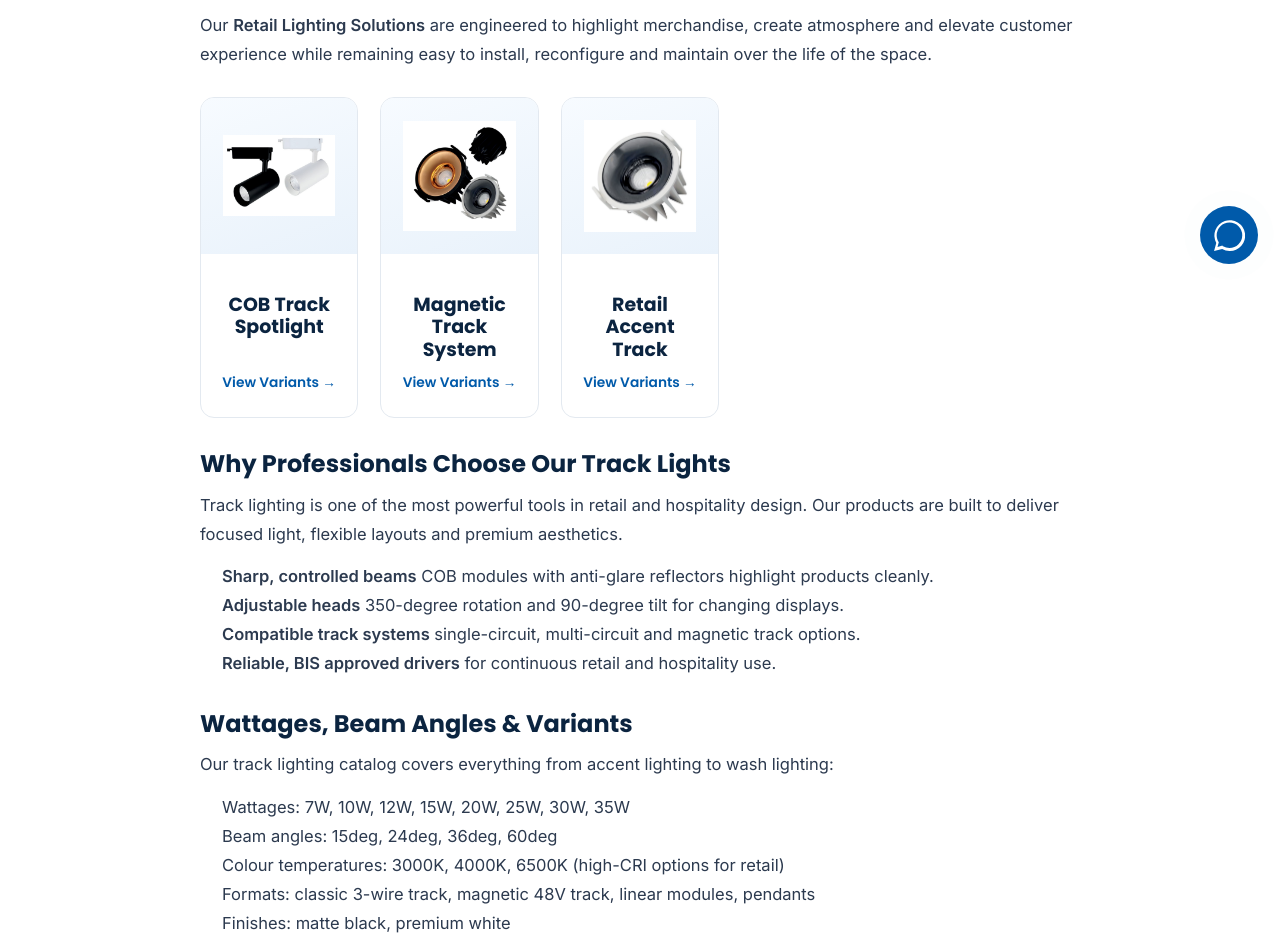
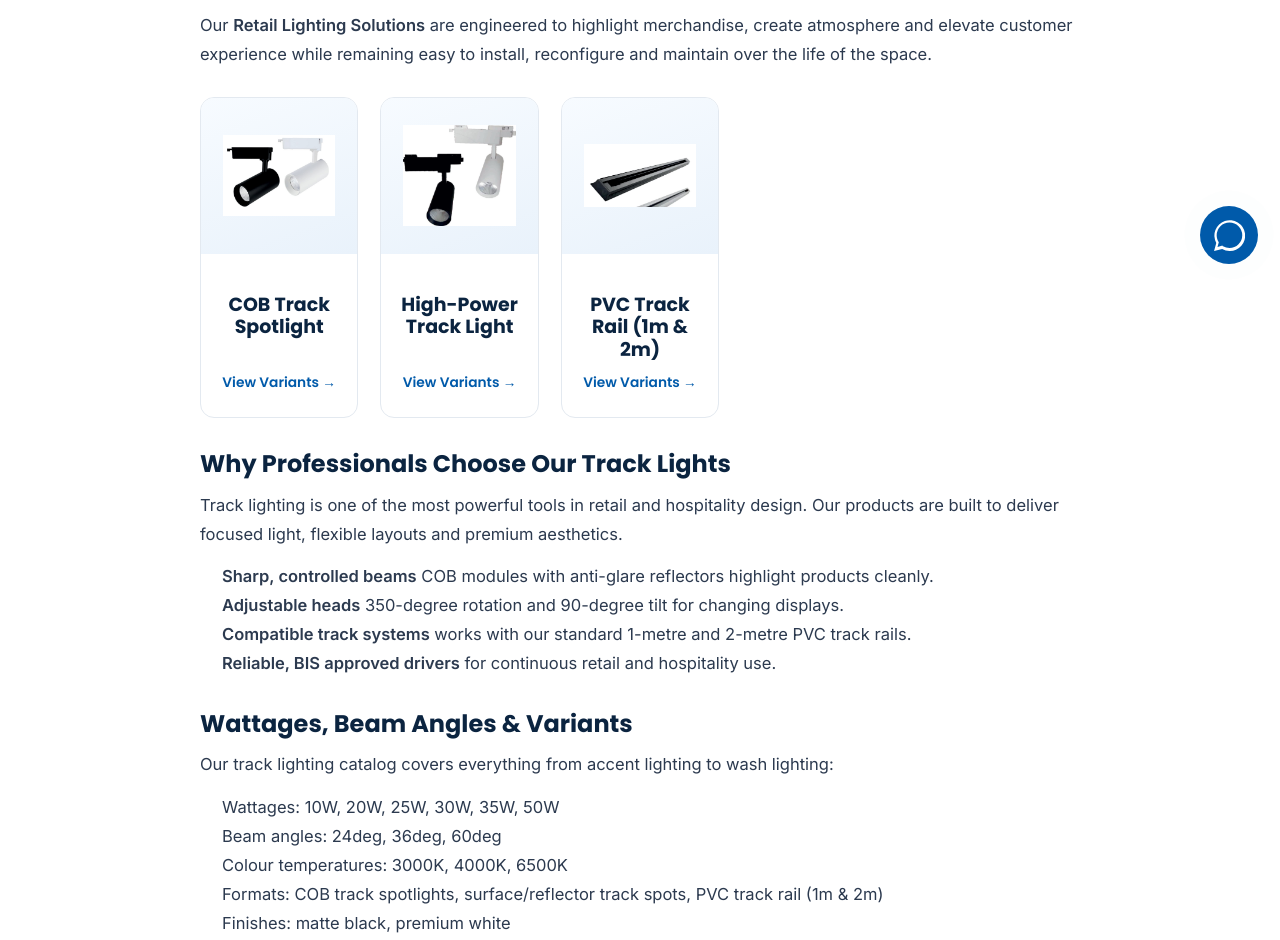
Before and after one commit to RomeomittalOP/SOLID, a plain HTML site: page led-track-lights.html in a window 1280 px wide. Shown: the part 514-1454 px from the top of the page. Drawn offline with Linux system fonts and the light colour scheme.

Commit message:
Fix client-flagged title mismatches on Track page + remove false magnetic/smart-track claims
led-track-lights:
- 3 card titles were wrong (Magnetic Track System, Retail Accent Track
  did not exist in SOLID lineup). Replaced with real product types:
  COB Track Spotlight, High-Power Track Light, PVC Track Rail (1m & 2m).
- Spec list removed magnetic 48V track and tightened wattage/beam ranges
  to what SOLID actually manufactures.
- Compatible-track-systems bullet now references only the SOLID PVC rail.
- Keywords meta dropped magnetic-track-lighting, added PVC track rail.

Blog posts (20-years, how-to-choose):
- Our portfolio sentences no longer claim Magnetic Track Lighting or
  Smart Lighting Compatible Fixtures. Industry commentary about market
  trends kept since it is general, not a product claim.

```diff
--- a/led-track-lights.html
+++ b/led-track-lights.html
@@ -13,7 +13,7 @@
   <meta property="og:image" content="https://solidstate.co.in/assets/products/m_06_2.jpg" />
   <meta name="robots" content="index, follow, max-image-preview:large" />
   <meta name="theme-color" content="#005AAA" />
-  <meta name="keywords" content="LED track lights manufacturer India, retail LED track lights, showroom lighting manufacturer Maharashtra, COB track light Pune Sangli Kolhapur, magnetic track lighting India" />
+  <meta name="keywords" content="LED track lights manufacturer India, retail LED track lights, showroom lighting manufacturer Maharashtra, COB track light Pune Sangli Kolhapur, PVC track rail India" />
   <link rel="icon" href="/assets/favicon.png" type="image/png" />
   <link rel="manifest" href="/manifest.json" />
   <link rel="dns-prefetch" href="//wa.me" />
@@ -82,26 +82,26 @@
 
         <div class="cat-grid" style="margin:28px 0">
           <article class="cat-card">
-            <div class="cat-media"><img loading="lazy" src="/assets/products/m_06_2.jpg" alt="SOLID COB Track Spotlight" /></div>
+            <div class="cat-media"><img loading="lazy" src="/assets/products/m_06_2.jpg" alt="SOLID COB Track Spotlight — 10W/20W/30W adjustable retail track light" /></div>
             <div class="cat-body"><h3>COB Track Spotlight</h3><a href="/products" class="cat-link">View Variants →</a></div>
           </article>
           <article class="cat-card">
-            <div class="cat-media"><img loading="lazy" src="/assets/products/m_08_1.jpg" alt="SOLID Magnetic Track System" /></div>
-            <div class="cat-body"><h3>Magnetic Track System</h3><a href="/products" class="cat-link">View Variants →</a></div>
+            <div class="cat-media"><img loading="lazy" src="/assets/products/m_17_1.jpg" alt="SOLID High-Power Track Light — 25W/35W/50W for large retail and hospitality" /></div>
+            <div class="cat-body"><h3>High-Power Track Light</h3><a href="/products" class="cat-link">View Variants →</a></div>
           </article>
           <article class="cat-card">
-            <div class="cat-media"><img loading="lazy" src="/assets/products/prod-01.jpg" alt="SOLID Retail Accent Track" /></div>
-            <div class="cat-body"><h3>Retail Accent Track</h3><a href="/products" class="cat-link">View Variants →</a></div>
+            <div class="cat-media"><img loading="lazy" src="/assets/products/m_19_3.jpg" alt="SOLID PVC Track Rail — 1 metre and 2 metre track rail in black and white" /></div>
+            <div class="cat-body"><h3>PVC Track Rail (1m &amp; 2m)</h3><a href="/products" class="cat-link">View Variants →</a></div>
           </article>
         </div>
 
         <h2>Why Professionals Choose Our Track Lights</h2>
         <p>Track lighting is one of the most powerful tools in retail and hospitality design. Our products are built to deliver focused light, flexible layouts and premium aesthetics.</p>
-        <ul><li><strong>Sharp, controlled beams</strong> COB modules with anti-glare reflectors highlight products cleanly.</li><li><strong>Adjustable heads</strong> 350-degree rotation and 90-degree tilt for changing displays.</li><li><strong>Compatible track systems</strong> single-circuit, multi-circuit and magnetic track options.</li><li><strong>Reliable, BIS approved drivers</strong> for continuous retail and hospitality use.</li></ul>
+        <ul><li><strong>Sharp, controlled beams</strong> COB modules with anti-glare reflectors highlight products cleanly.</li><li><strong>Adjustable heads</strong> 350-degree rotation and 90-degree tilt for changing displays.</li><li><strong>Compatible track systems</strong> works with our standard 1-metre and 2-metre PVC track rails.</li><li><strong>Reliable, BIS approved drivers</strong> for continuous retail and hospitality use.</li></ul>
 
         <h2>Wattages, Beam Angles &amp; Variants</h2>
         <p>Our track lighting catalog covers everything from accent lighting to wash lighting:</p>
-        <ul><li>Wattages: 7W, 10W, 12W, 15W, 20W, 25W, 30W, 35W</li><li>Beam angles: 15deg, 24deg, 36deg, 60deg</li><li>Colour temperatures: 3000K, 4000K, 6500K (high-CRI options for retail)</li><li>Formats: classic 3-wire track, magnetic 48V track, linear modules, pendants</li><li>Finishes: matte black, premium white</li></ul>
+        <ul><li>Wattages: 10W, 20W, 25W, 30W, 35W, 50W</li><li>Beam angles: 24deg, 36deg, 60deg</li><li>Colour temperatures: 3000K, 4000K, 6500K</li><li>Formats: COB track spotlights, surface/reflector track spots, PVC track rail (1m &amp; 2m)</li><li>Finishes: matte black, premium white</li></ul>
 
         <h2>Where Our LED Track Lights Are Used</h2>
         <ul><li>Jewellery showrooms and luxury retail</li><li>Fashion boutiques, brand outlets and shopping malls</li><li>Hotels, restaurants and lounges</li><li>Art galleries, museums and exhibition spaces</li><li>Designer offices and modern residences</li><li>Automobile dealerships and experience centres</li></ul>
```
